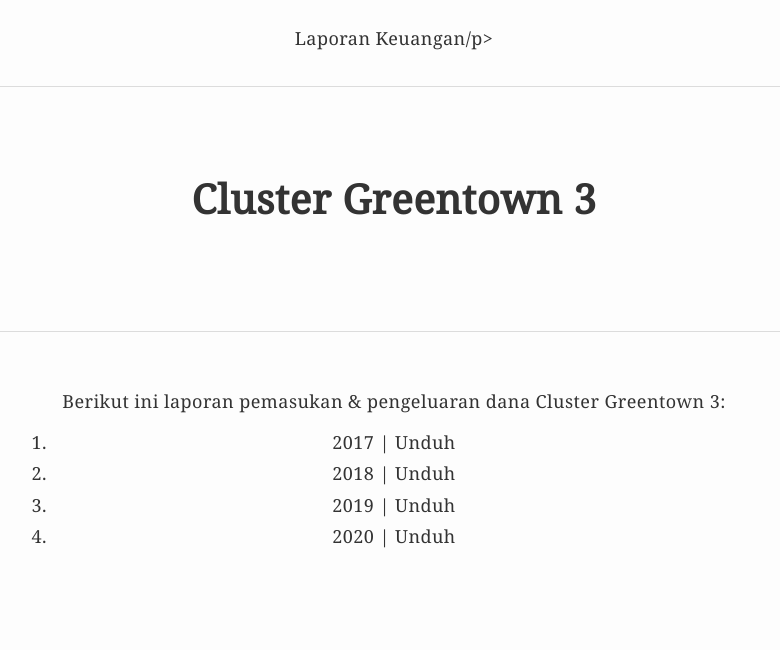
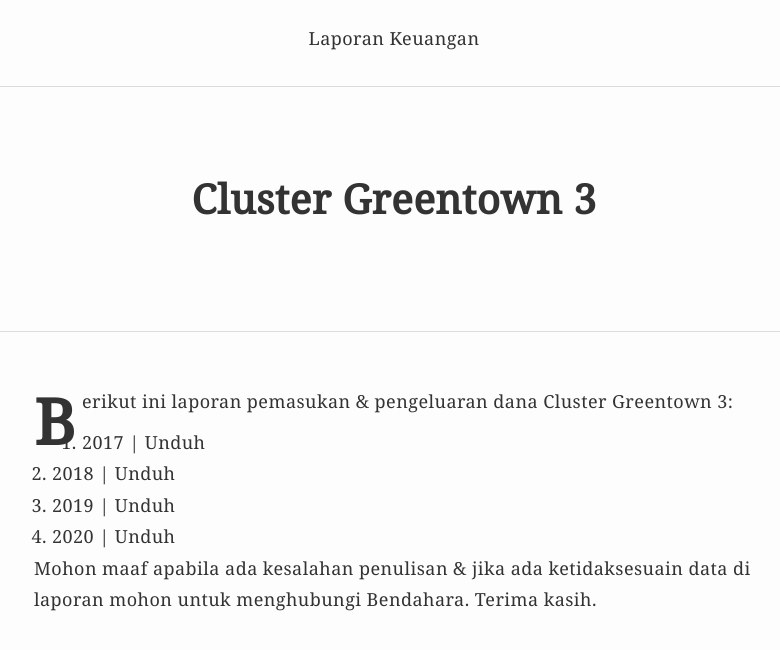
Before and after one commit to krhmwn/krhmwn.github.io, a Jekyll site: the page built from greentown.html, in a window 1280 px wide. Shown: the top 650 px of the page, without its empty margins (246-1026 px from the left). Built offline with Jekyll 4.4.1, drawn with Linux system fonts in a browser that asks for light colours.

Commit message:
Update lap keu GT V.1

```diff
--- a/greentown.html
+++ b/greentown.html
@@ -1,12 +1,13 @@
 ---
 layout: default
 ---
-<nav><p>Laporan Keuangan/p></nav>
+<nav><p>Laporan Keuangan</p></nav>
 <header><h1>Cluster Greentown 3</h1></header>
-<article>
+<article class="post">
 <p>Berikut ini laporan pemasukan & pengeluaran dana Cluster Greentown 3:</p>
 <ol><li>2017 | Unduh </li>
 <li>2018 | Unduh </li>
 <li>2019 | Unduh </li>
 <li>2020 | Unduh </li>
+<p>Mohon maaf apabila ada kesalahan penulisan & jika ada ketidaksesuain data di laporan mohon untuk menghubungi Bendahara. Terima kasih.</p>
 </article>
```
